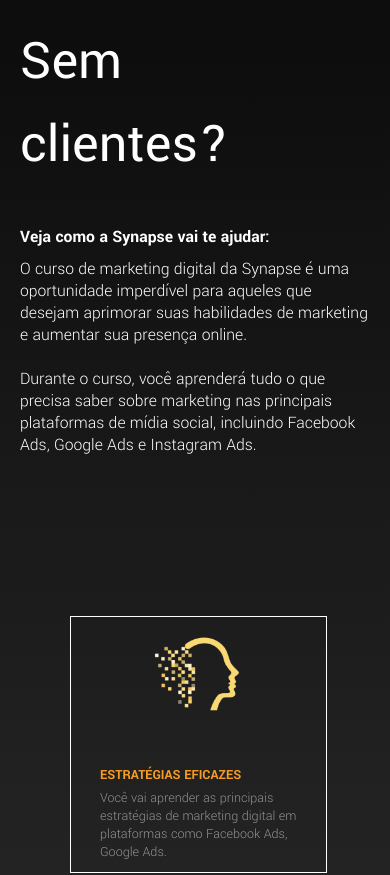
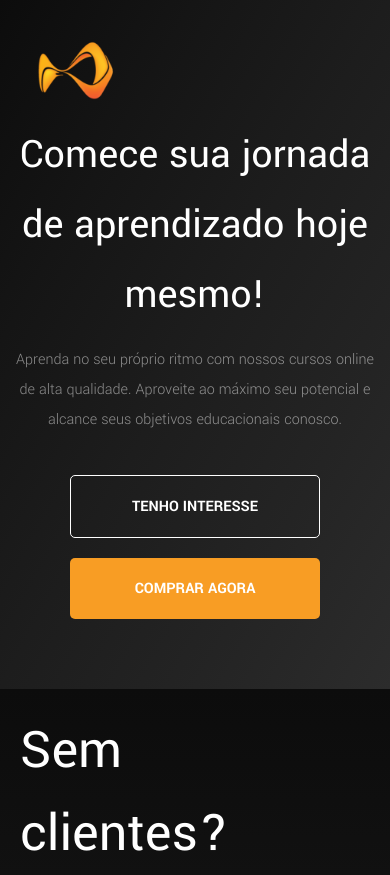
Before and after one commit to rogeritael/rogeritael-rocky_desafio, a React (Create React App) app: page / in a window 390 px wide. Shown: the top 875 px of the page. Built offline with nearby package versions, Linux system fonts and the light colour scheme.

Commit message:
ajustando responsivo da cover

```diff
--- a/src/App.tsx
+++ b/src/App.tsx
@@ -16,7 +16,7 @@
   return (
     <>
       <GlobalStyle />
-      {/* <Cover /> */}
+      <Cover />
       <MaisClientesSection />
       {/* <CallToActionSection /> */}
       {/* <SkillsContainer /> */}
--- a/src/components/template/Cover/styles.ts
+++ b/src/components/template/Cover/styles.ts
@@ -37,13 +37,9 @@
     margin: 0 auto;
     width: 100%;
 
-    /* min-height: 804px; */
     padding: 180px 15px;
 
-    display: flex;
-    /* align-items: center;
-    justify-content: center; */
-    /* flex-direction: column; */
+    /* display: flex; */
     background-image: linear-gradient(to left top, #2c2c2c, #242424, #1d1d1d, #151515, #0c0c0c);
 
     .limiter {
@@ -103,9 +99,9 @@
     @media (max-width: 425px){
         padding: 0 10px 50px 10px;
 
+
         h1.call_to_action_title {
             font-size: var(--t2);
-            font-weight: 900;
         }
 
         .button_container {
@@ -113,7 +109,7 @@
             flex-direction: column;
 
             button {
-                width: 300px;
+                width: 250px;
             }
         }
 
```
